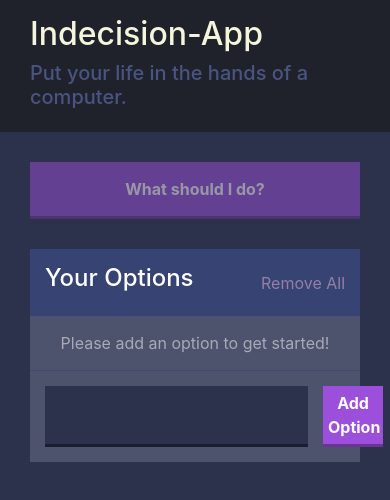
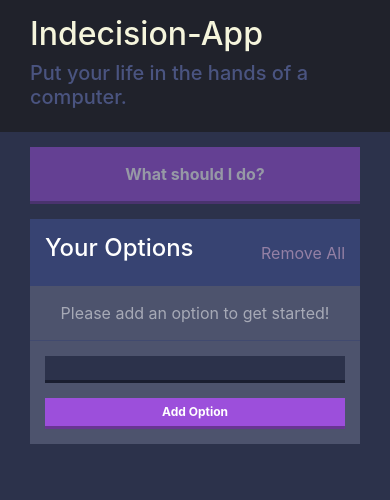
Before and after one commit to SohelRaja/indecision-app, a React (Create React App) app: page / in a window 390 px wide. Shown: the top 500 px of the page. Built offline with nearby package versions, Linux system fonts and the light colour scheme.

Commit message:
Mobile Device Style added

```diff
--- a/src/App.css
+++ b/src/App.css
@@ -17,7 +17,7 @@ button:disabled{
     color: beige;
     background: #20222b;
     padding: 15px 0;
-    margin-bottom: 30px;
+    margin-bottom: 15px;
 }
 .Header .Header_subtitle{
     color: #4a5480;
@@ -31,7 +31,7 @@ button:disabled{
     color: white;
     width: 100%;
     padding: 15px;
-    margin-bottom: 30px;
+    margin-bottom: 15px;
 }
 .big-button:disabled{
     opacity: .5;
@@ -87,6 +87,7 @@ button:disabled{
 /*AddOption Component Style*/
 .AddOption{
     display: flex;
+    flex-direction: column;
     padding: 15px;
 }
 .AddOption input{
@@ -95,7 +96,7 @@ button:disabled{
     color: white;
     border: none;
     border-bottom: 3px solid #1a1e30;
-    margin-right: 15px;
+    margin-bottom: 15px;
     padding-left: 15px;
 }
 .AddOption button{
@@ -104,7 +105,7 @@ button:disabled{
     border-bottom: 3px solid #683592;
     font-weight: bold;
     color: white;
-    width: 20%;
+    width: 100%;
     padding: 5px;
 }
 /*error_message*/
@@ -149,3 +150,27 @@ button:disabled{
     width: 30%;
     padding: 5px;
 }
+/*Media Query for Mobile device*/
+@media(max-width: 1200px){
+    .AddOption button{
+        font-size: 12px;
+    }
+}
+@media(min-width: 995px){
+    /*This is for large devices*/
+    .AddOption{
+        flex-direction: row;
+    }
+    .AddOption input{
+        margin: 0 15px 0 0;
+    }
+    .AddOption button{
+        width:20%;
+    }
+    .big-button{
+        margin-bottom: 30px;
+    }
+    .Header{
+        margin-bottom: 30px;
+    }
+}
--- a/src/App.js
+++ b/src/App.js
@@ -39,13 +39,13 @@ class IndecisionApp extends React.Component{
     }catch(e){
       //Do nothing at all
     }
-  }/*
+  }
   componentDidUpdate(prevProps,prevState){
     if(prevState.options.length !== this.state.options.length){
       const json = JSON.stringify(this.state.options); //To Convert OBJECT to STRING
       localStorage.setItem('options',json);
     }
-  }*/
+  }
   //Clear Modal
   handleClearSelectOption(){
     this.setState(()=>{
@@ -118,7 +118,7 @@ class IndecisionApp extends React.Component{
           sub_title={sub_title}
         />
         <div className="container">
-          <div className="col-md-6 mx-auto">
+          <div className="col-md-8 col-lg-6 mx-auto">
             <Action
               hasOptions={this.state.options.length > 0}
               handlePick={this.handlePick}
--- a/src/components/Header.js
+++ b/src/components/Header.js
@@ -5,7 +5,7 @@ function Header(props){
     return(
       <div className="Header">
         <div className="container">
-          <div className="col-md-6 mx-auto">
+          <div className="col-md-8 col-lg-6 mx-auto">
             <h2 className="Header_title">{props.title}</h2>
             {props.sub_title && <h5 className="Header_subtitle">{props.sub_title}</h5>}
           </div>
```
